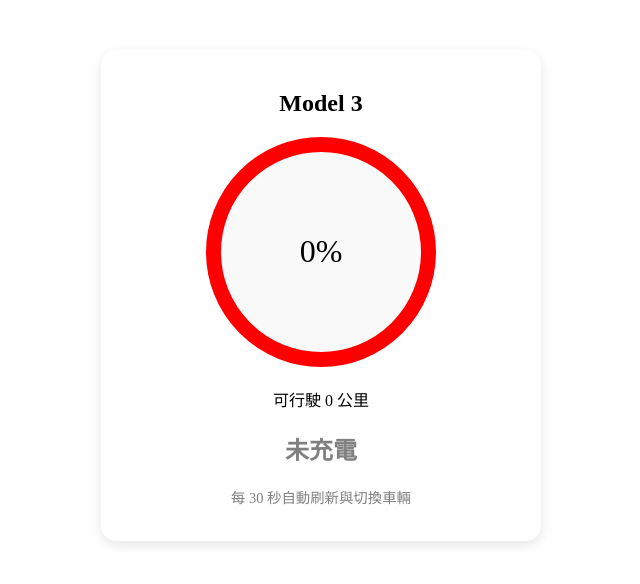
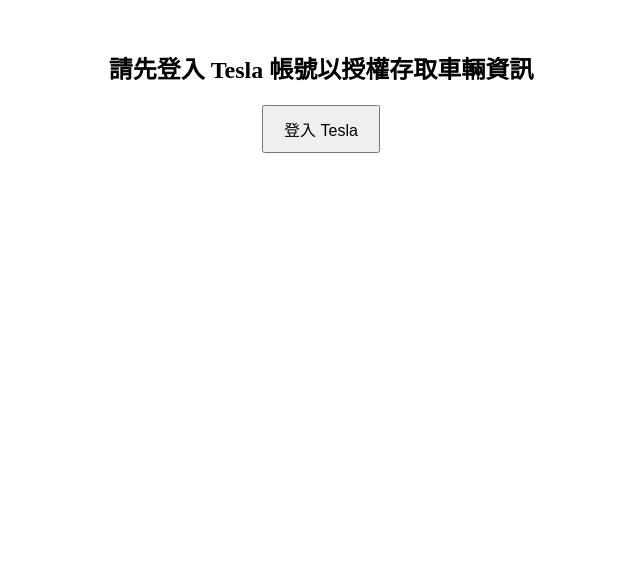
Before and after one commit to JCnTEA/CORN-PAPA-, a Next.js app: page / in a window 1280 px wide. Shown: the top 584 px of the page, without its empty margins (319-959 px from the left). Built offline with nearby package versions, Linux system fonts and the light colour scheme; no server answers.

Commit message:
更新Tesla 帳號授權

```diff
--- a/pages/index.js
+++ b/pages/index.js
@@ -1,22 +1,36 @@
 import { useState, useEffect } from 'react';
 
 const vehicles = [
-  { id: 1, name: 'Model 3' },
-  { id: 2, name: 'Model Y' }
+  { id: 1, name: 'Model 3', plate: '黑牌 8888' },
+  { id: 2, name: 'Model Y', plate: '白牌 9999' },
+  { id: 3, name: 'Model X', plate: '藍牌 1234' },
+  { id: 4, name: 'Model S', plate: '紅牌 5678' }
 ];
 
 export default function Home() {
-  const [data, setData] = useState({
-    battery_level: 0,
-    battery_range: 0,
-    charging_state: 'Disconnected',
-    charger_power: 0,
-  });
+  const [data, setData] = useState(null);
   const [currentVehicleIndex, setCurrentVehicleIndex] = useState(0);
+  const [token, setToken] = useState(null);
+
+  const handleLogin = () => {
+    window.location.href = `https://auth.tesla.com/oauth2/v3/authorize?client_id=ownerapi&response_type=token&redirect_uri=${encodeURIComponent(window.location.href)}&scope=openid+email+offline_access+vehicle_read+vehicle_control`;
+  };
 
   useEffect(() => {
+    const hashParams = new URLSearchParams(window.location.hash.replace('#', '?'));
+    const accessToken = hashParams.get('access_token');
+    if (accessToken) {
+      setToken(accessToken);
+    }
+  }, []);
+
+  useEffect(() => {
+    if (!token) return;
+
     const fetchData = async () => {
-      const response = await fetch('/api/tesla/charge-state');
+      const response = await fetch('/api/tesla/charge-state', {
+        headers: { Authorization: `Bearer ${token}` }
+      });
       const result = await response.json();
       setData(result);
     };
@@ -31,7 +45,20 @@
       clearInterval(interval);
       clearInterval(switchInterval);
     };
-  }, []);
+  }, [token]);
+
+  if (!token) {
+    return (
+      <div style={{ textAlign: 'center', marginTop: '50px' }}>
+        <h2>請先登入 Tesla 帳號以授權存取車輛資訊</h2>
+        <button onClick={handleLogin} style={{ padding: '10px 20px', fontSize: '16px' }}>登入 Tesla</button>
+      </div>
+    );
+  }
+
+  if (!data) {
+    return <div style={{ textAlign: 'center', marginTop: '50px' }}>載入中...</div>;
+  }
 
   const getProgressColor = () => {
     if (data.battery_level > 50) return 'green';
@@ -62,9 +89,12 @@
     background: '#ffffff',
   };
 
+  const currentVehicle = vehicles[currentVehicleIndex];
+
   return (
     <div style={cardStyle}>
-      <h2 style={{ marginBottom: '20px' }}>{vehicles[currentVehicleIndex].name}</h2>
+      <h2 style={{ marginBottom: '5px' }}>{currentVehicle.name}</h2>
+      <p style={{ marginBottom: '20px', fontSize: '1em', color: '#555' }}>{currentVehicle.plate}</p>
       <div style={circleStyle}>{data.battery_level}%</div>
       <p>可行駛 {data.battery_range} 公里</p>
       <h2 style={{ color: data.charging_state === 'Charging' ? 'green' : 'gray' }}>
```
